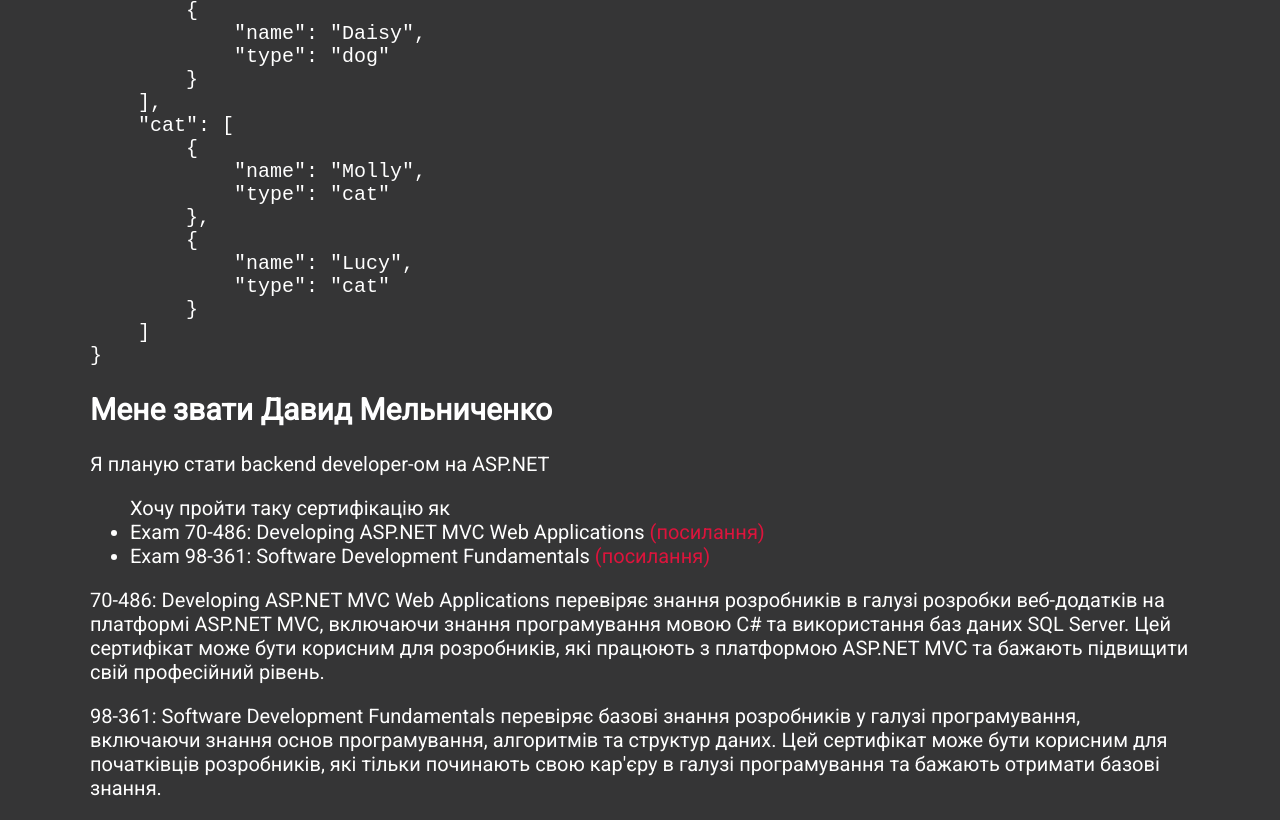
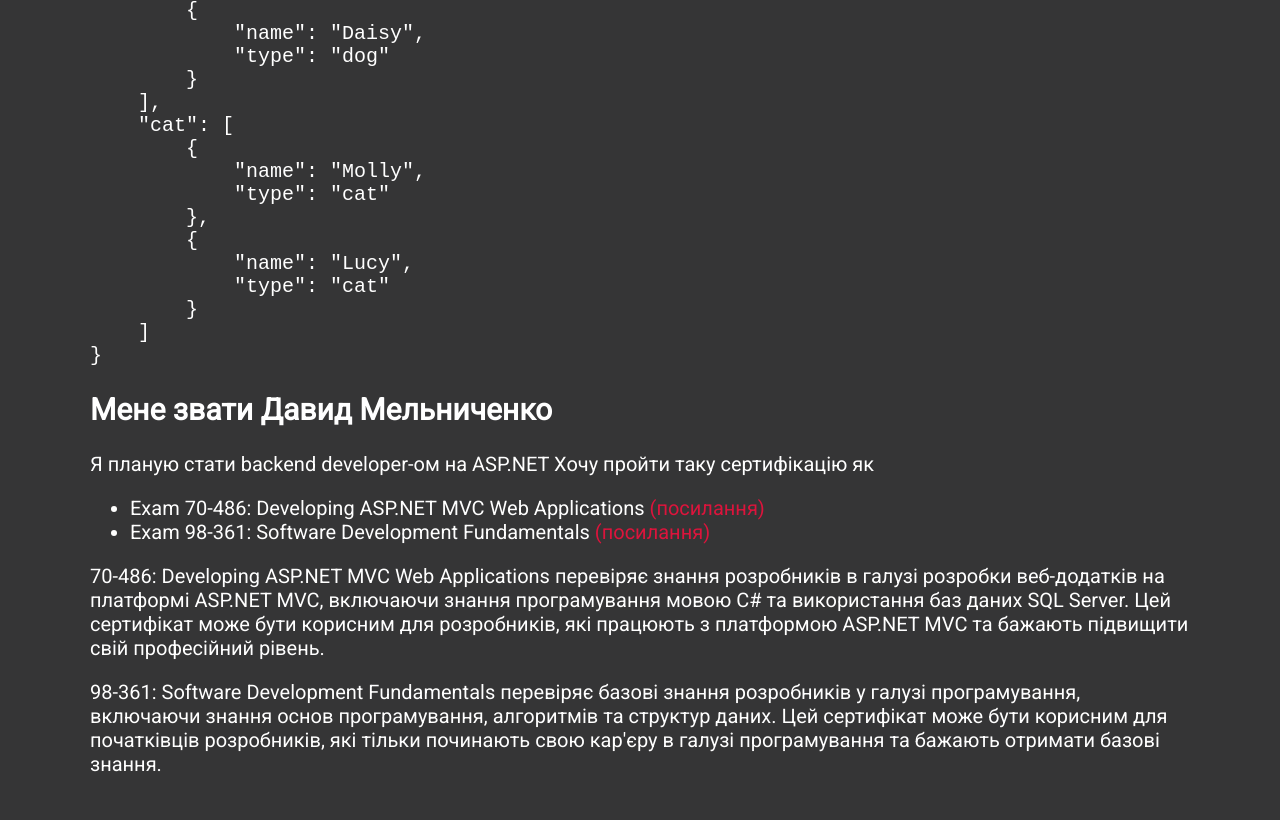
Before and after one commit to DavydMel/SADOSS-Lab3, a website built with Parcel: page index.html in a window 1280 px wide. Shown: the part 1007-1827 px from the top of the page. After the commit the page ends 1803 px from the top, so only its background shows below. Built offline with nearby package versions, Linux system fonts and the light colour scheme.

Commit message:
w3c validator update

```diff
--- a/index.html
+++ b/index.html
@@ -1,8 +1,8 @@
 <!DOCTYPE html>
 <html lang="uk">
     <head>
+        <meta charset="UTF-8">
         <title>Parcel Sandbox</title>
-        <meta charset="UTF-8"/>
         <link rel="stylesheet" href="src/index.css">
         <link rel="preconnect" href="https://fonts.googleapis.com">
         <link rel="preconnect" href="https://fonts.gstatic.com" crossorigin>
@@ -14,8 +14,8 @@
         <div class="content">
             <h2>Мене звати Давид Мельниченко</h2>
             <span>Я планую стати backend developer-ом на ASP.NET</span>
+            <span>Хочу пройти таку сертифікацію як</span>
             <ul>
-                Хочу пройти таку сертифікацію як
                 <li>
                     Exam 70-486: Developing ASP.NET MVC Web Applications
                     <a href="https://learn.microsoft.com/en-us/certifications/exams/70-486" target="_blank">
```
